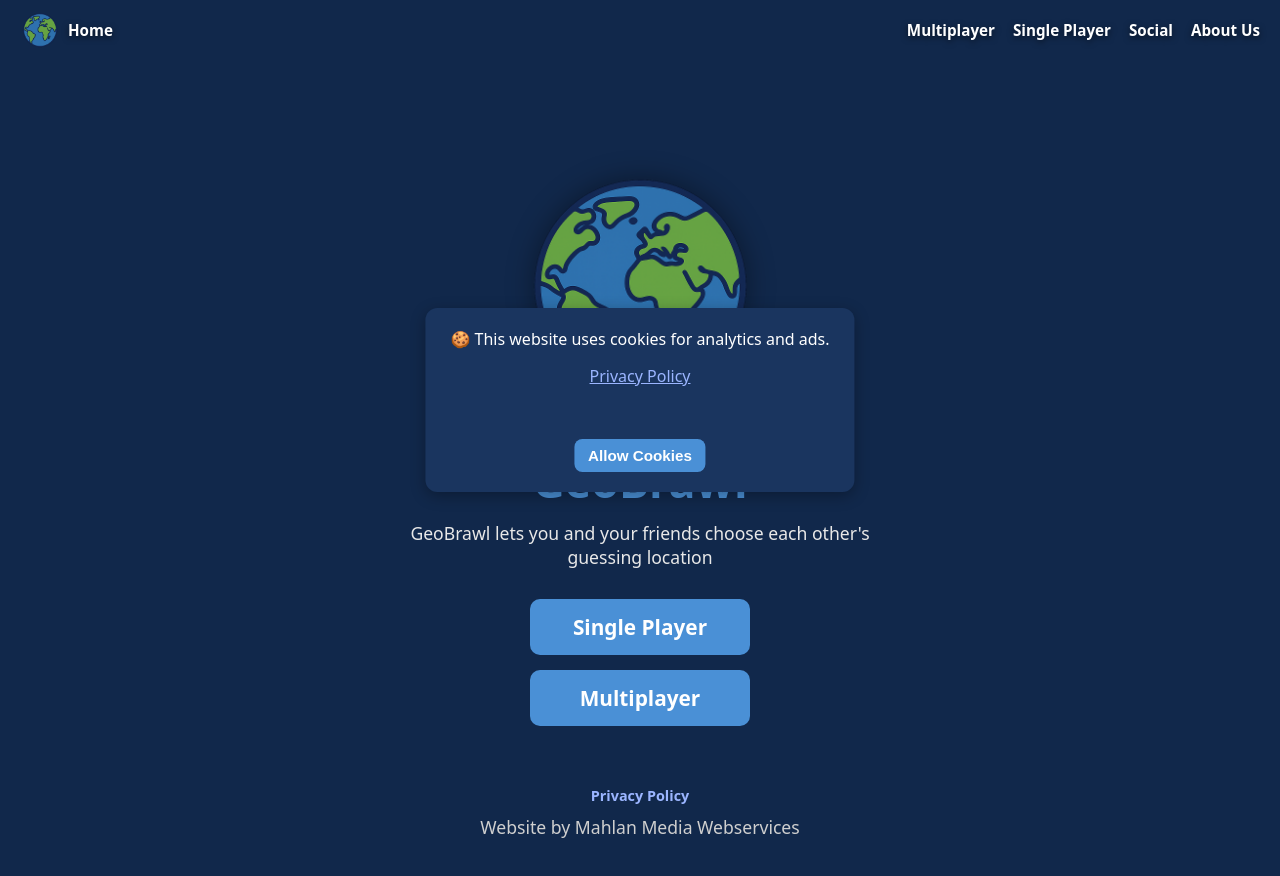
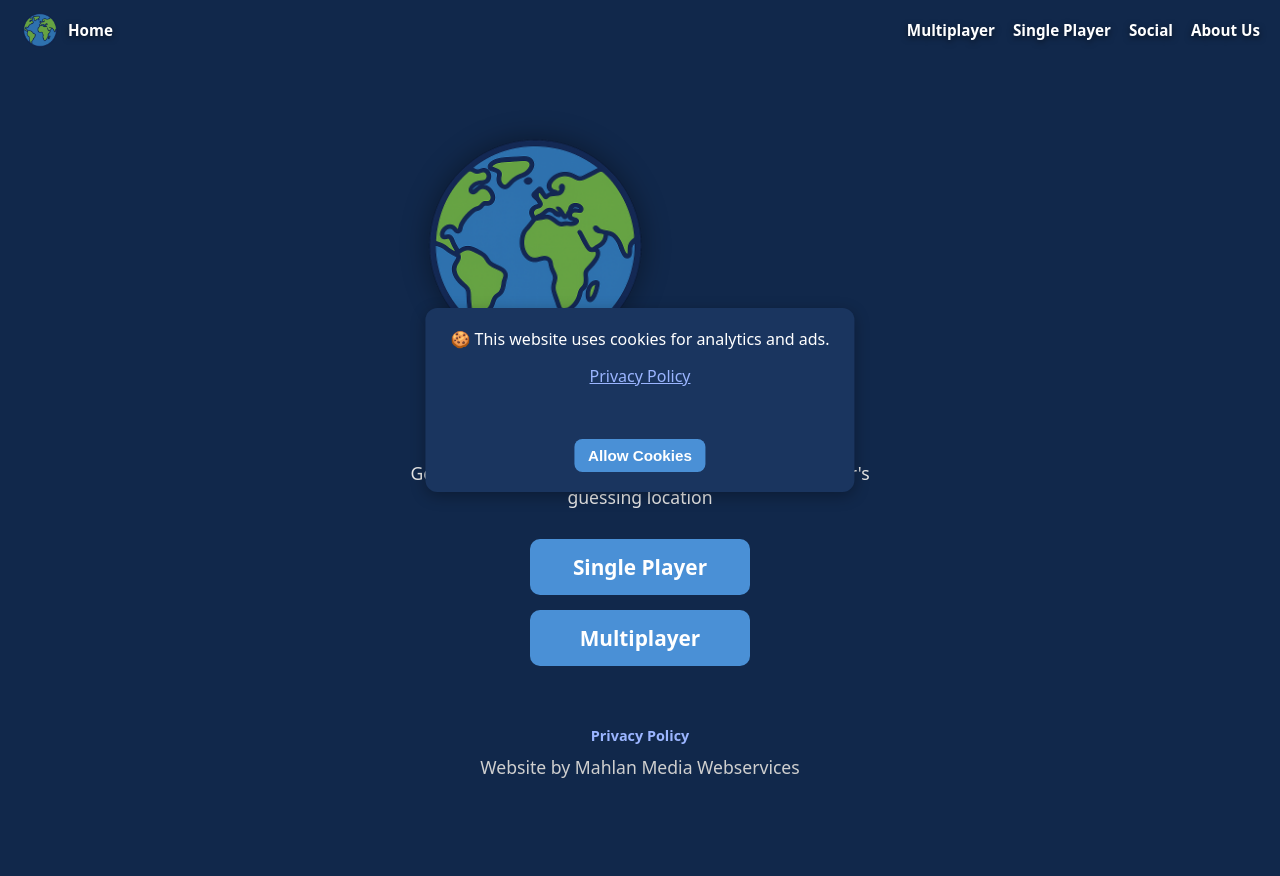
Before and after one commit to Caden-Zuehsow/Geo, a website: page index.html in a window 1280 px wide. After the commit the page ends 839 px from the top, so only its background shows below. Drawn offline with Linux system fonts and the light colour scheme.

Commit message:
Remove margin from logo image
Removed margin from logo image for layout adjustment.

```diff
--- a/index.html
+++ b/index.html
@@ -114,7 +114,6 @@
 #logo-img {
   width: 250px;        /* make it larger */
   max-width: 90%;      /* responsive */
-  margin: 40px auto;   /* more space above/below */
   display: block;
   filter: drop-shadow(0px 0px 14px rgba(0,0,0,0.4));
 }
```
